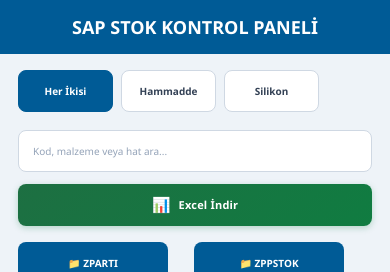
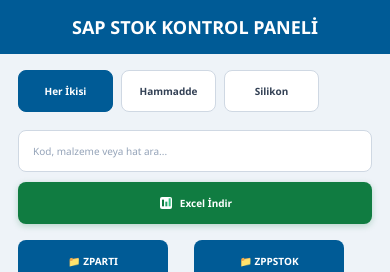
Before and after one commit to canerinciweb/mercan-sap-panel, a React (Vite) app: page / in a window 390 px wide. Shown: the top 272 px of the page. Built offline with nearby package versions, Linux system fonts and the light colour scheme.

Commit message:
excel denendi yine

```diff
--- a/src/App.css
+++ b/src/App.css
@@ -365,64 +365,47 @@
   .toolbarRight{
   display:flex;
   align-items:center;
-  gap:12px;
-
-}
-
-.exportButton{
-  height:42px;
-  padding:0 18px;
-  border:none;
-  border-radius:8px;
-  background:#0f9d58;
-  color:#fff;
-  font-size:10px;
-  font-weight:700;
-  cursor:pointer;
-  transition:.2s;
+  gap:10px;
 }
 
 .exportButton{
   display:flex;
   align-items:center;
   justify-content:center;
-  gap:8px;
+  gap:6px;
 
   height:42px;
-  min-width:150px;
-  padding:0 18px;
+  min-width:135px;
+  padding:0 16px;
+
+  background:#107C41;
+  color:#fff;
 
   border:none;
   border-radius:8px;
 
-  background:linear-gradient(135deg,#1D6F42,#107C41);
-  color:#fff;
-
-  font-size:11px;
+  font-size:10px;
   font-weight:700;
-  letter-spacing:.2px;
 
   cursor:pointer;
-  transition:all .2s ease;
-
+  transition:0.2s;
   box-shadow:0 2px 6px rgba(16,124,65,.25);
 }
 
 .exportButton:hover{
-  background:linear-gradient(135deg,#107C41,#0B5E33);
+  background:#0B6A37;
   transform:translateY(-1px);
-  box-shadow:0 5px 12px rgba(16,124,65,.35);
+  box-shadow:0 4px 10px rgba(16,124,65,.35);
 }
 
 .exportButton:active{
   transform:translateY(0);
-  box-shadow:0 2px 6px rgba(16,124,65,.25);
 }
 
 .excelIcon{
-  font-size:15px;
-  display:flex;
-  align-items:center;
+  width:16px;
+  height:16px;
+  flex-shrink:0;
 }
 
   .searchInput{
--- a/src/components/Toolbar.jsx
+++ b/src/components/Toolbar.jsx
@@ -30,7 +30,18 @@
         />
 
         <button className="exportButton" onClick={onExport}>
-  <span className="excelIcon">📊</span>
+  <svg
+    className="excelIcon"
+    viewBox="0 0 24 24"
+    width="16"
+    height="16"
+  >
+    <rect x="3" y="3" width="18" height="18" rx="3" fill="white"/>
+    <rect x="6" y="7" width="3" height="10" fill="#107C41"/>
+    <rect x="11" y="10" width="3" height="7" fill="#21A366"/>
+    <rect x="16" y="5" width="3" height="12" fill="#33C481"/>
+  </svg>
+
   <span>Excel İndir</span>
 </button>
       </div>
```
